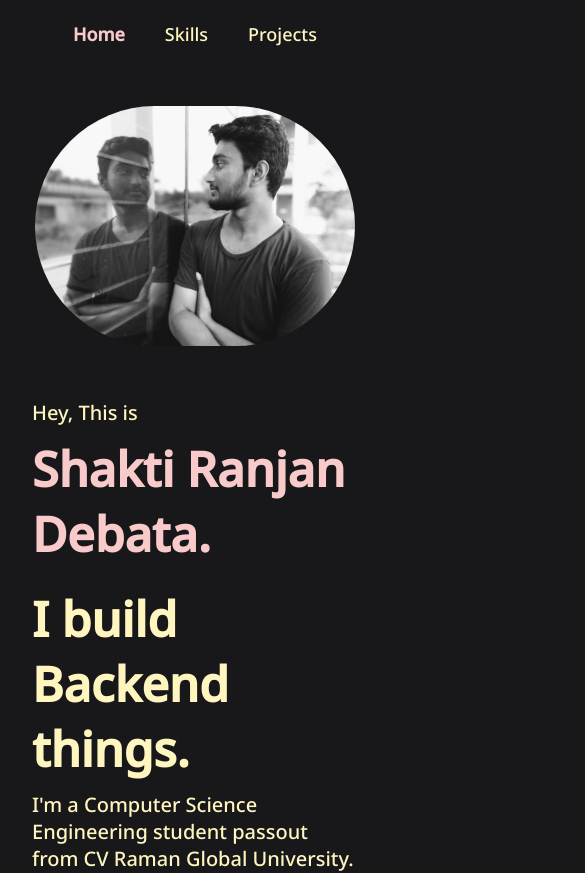
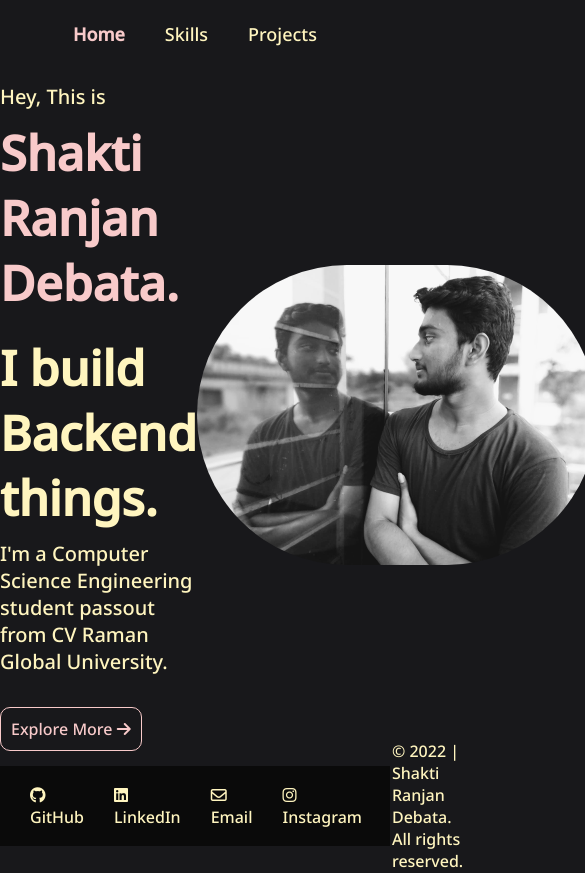
Before and after one commit to d-shaktiranjan/Portfolio, a React (Create React App) app: page / in a window 390 px wide. Shown: the top 873 px of the page, 585 px wide, since content can reach past the window. Built offline with nearby package versions, Linux system fonts and the light colour scheme.

Commit message:
css: selection added & delete responsive

```diff
--- a/src/components/Home.jsx
+++ b/src/components/Home.jsx
@@ -8,10 +8,10 @@ export const Home = () => {
         <div className='flex container min-height home-section'>
             <div className="flex home">
                 Hey, This is
-                <span className='main-heading block'>Shakti Ranjan Debata.</span>
-                <span className='main-heading block primary-text-color'>I build Backend things.</span>
+                <span className='main-heading block accent'>Shakti Ranjan Debata.</span>
+                <span className='main-heading block'>I build Backend things.</span>
                 I'm a Computer Science Engineering student passout from CV Raman Global University.
-                <Link to="/skills" className='primary-btn block'>Explore More <i className="fa-solid fa-arrow-right"></i></Link>
+                <Link to="/skills" className='primary-btn block accent'>Explore More <i className="fa-solid fa-arrow-right"></i></Link>
             </div>
             <div className="home-image">
                 <img src={myImage} className="my-image" alt="" />
--- a/src/components/Project.jsx
+++ b/src/components/Project.jsx
@@ -8,7 +8,7 @@ export const Project = (props) => {
     return (
         <div className='container project-card'>
             <img className='project-image' src={projectInfo.projectImage || defaultProjectImage} alt="" />
-            <h3 className='sub-heading project-title'>{projectInfo.projectName || "Project Name"}</h3>
+            <h3 className='sub-heading project-title accent'>{projectInfo.projectName || "Project Name"}</h3>
             <div className='project-tech'>{tools.join(" | ")}</div>
             <div className='project-details'>
                 {projectInfo.details}
--- a/src/components/Skills.jsx
+++ b/src/components/Skills.jsx
@@ -9,7 +9,7 @@ export const Skills = (props) => {
     }
     return (
         <div>
-            <h1 className='sub-heading underline'>{props.heading}</h1>
+            <h1 className='sub-heading underline accent'>{props.heading}</h1>
             <div className='grid skills'>
                 {
                     props.list.map((item) => (
--- a/src/style/footer.css
+++ b/src/style/footer.css
@@ -1,7 +1,6 @@
 footer {
     background-color: var(--little-black);
     justify-content: space-around;
-    /* position: fixed; */
     bottom: 0;
     width: 100%;
     height: var(--footer-height);
@@ -16,14 +15,3 @@ footer {
     color: var(--accent-color);
     transition: 0.7s ease;
 }
-
-@media (width <=768px) {
-    .footer-text {
-        display: none;
-    }
-
-    .social-links {
-        width: 100%;
-        justify-content: space-evenly;
-    }
-}
--- a/src/style/home.css
+++ b/src/style/home.css
@@ -6,7 +6,6 @@
     font-size: 20px;
     flex-direction: column;
     align-items: flex-start;
-    padding: 10rem 7rem;
 }
 
 .home-image {
@@ -18,22 +17,3 @@
     border-radius: 300px;
     text-align: center;
 }
-
-.primary-text-color {
-    color: var(--primary-text-color);
-}
-
-@media (width <=768px) {
-    .home {
-        padding: 3rem 2rem;
-    }
-
-    .my-image {
-        width: 20rem;
-    }
-
-    .home-section {
-        flex-direction: column-reverse;
-        margin-top: 15rem;
-    }
-}
--- a/src/style/project.css
+++ b/src/style/project.css
@@ -49,22 +49,3 @@
 .card-link:hover {
     color: var(--accent-color);
 }
-
-@media (width <=768px) {
-    .project-section {
-        display: flex;
-        flex-direction: column;
-        margin-bottom: 0px;
-    }
-
-    .project-card {
-        width: 100%;
-        height: 400px;
-        margin: 0;
-    }
-
-    .project-image {
-        width: 340px;
-        height: 180px;
-    }
-}
--- a/src/style/skill.css
+++ b/src/style/skill.css
@@ -18,10 +18,3 @@
     justify-content: space-evenly;
     height: calc(80vh - var(--nav-height) - var(--footer-height));
 }
-
-@media (width <=768px) {
-    .skill-section {
-        flex-direction: column;
-        margin: 3.5rem 0rem 5rem;
-    }
-}
--- a/src/style/style.css
+++ b/src/style/style.css
@@ -20,6 +20,11 @@ body {
   color: var(--primary-text-color);
   font-family: 'Noto Sans', sans-serif;
   /* font-family: 'Open Sans', sans-serif; */
+}
+
+::selection {
+  background-color: var(--primary-text-color);
+  color: var(--background-color);
 }
 
 a {
@@ -55,6 +60,14 @@ ul li {
   margin-inline: auto;
 }
 
+.accent {
+  color: var(--accent-color);
+}
+
+.accent::selection {
+  background-color: var(--accent-color);
+}
+
 .block {
   display: block;
 }
@@ -62,7 +75,6 @@ ul li {
 .main-heading {
   font-weight: bolder;
   font-size: 48px;
-  color: var(--accent-color);
   padding-block: 10px;
 }
 
@@ -80,10 +92,8 @@ ul li {
 }
 
 .primary-btn:hover {
-  border: none;
   background-color: var(--primary-text-color);
   color: var(--little-black);
-  /* transition: 0.8s ease; */
 }
 
 .underline {
@@ -93,7 +103,6 @@ ul li {
 
 .sub-heading {
   text-align: center;
-  color: var(--accent-color);
   margin: 20px;
 }
 
```
